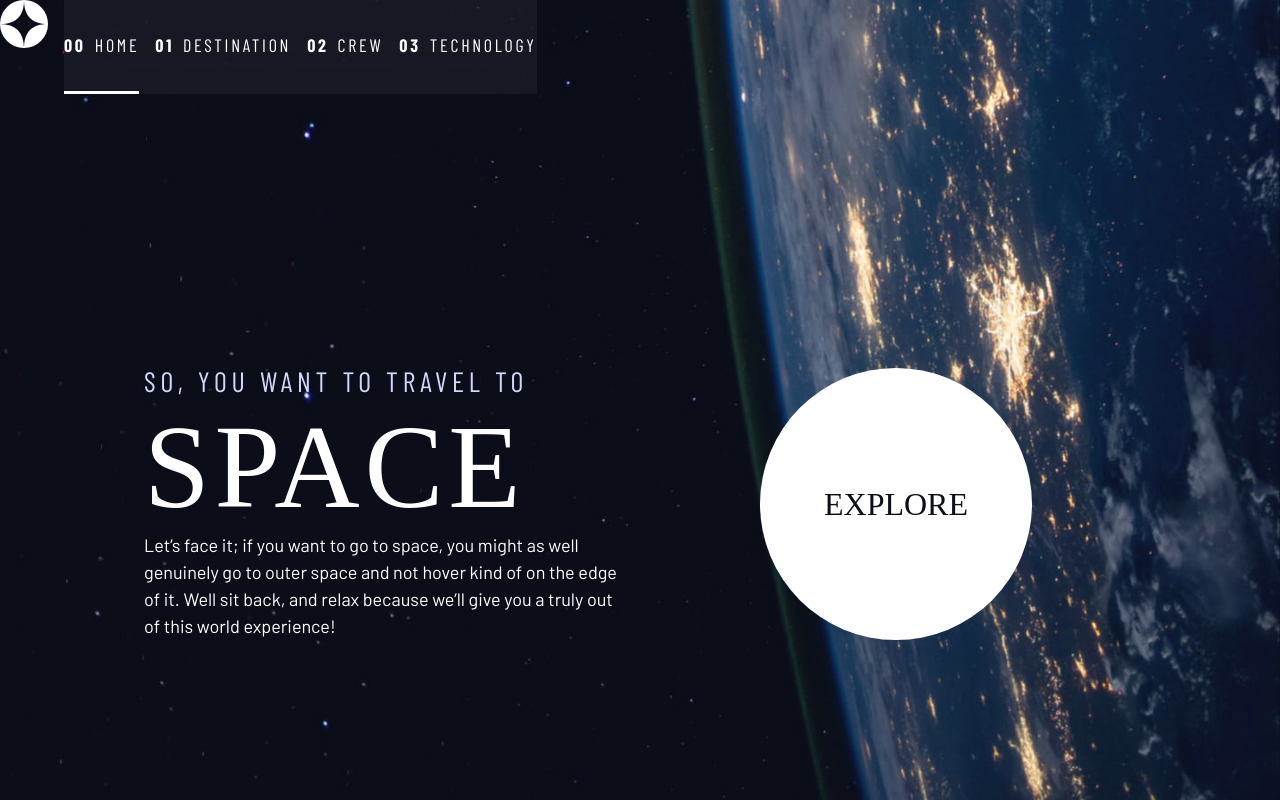
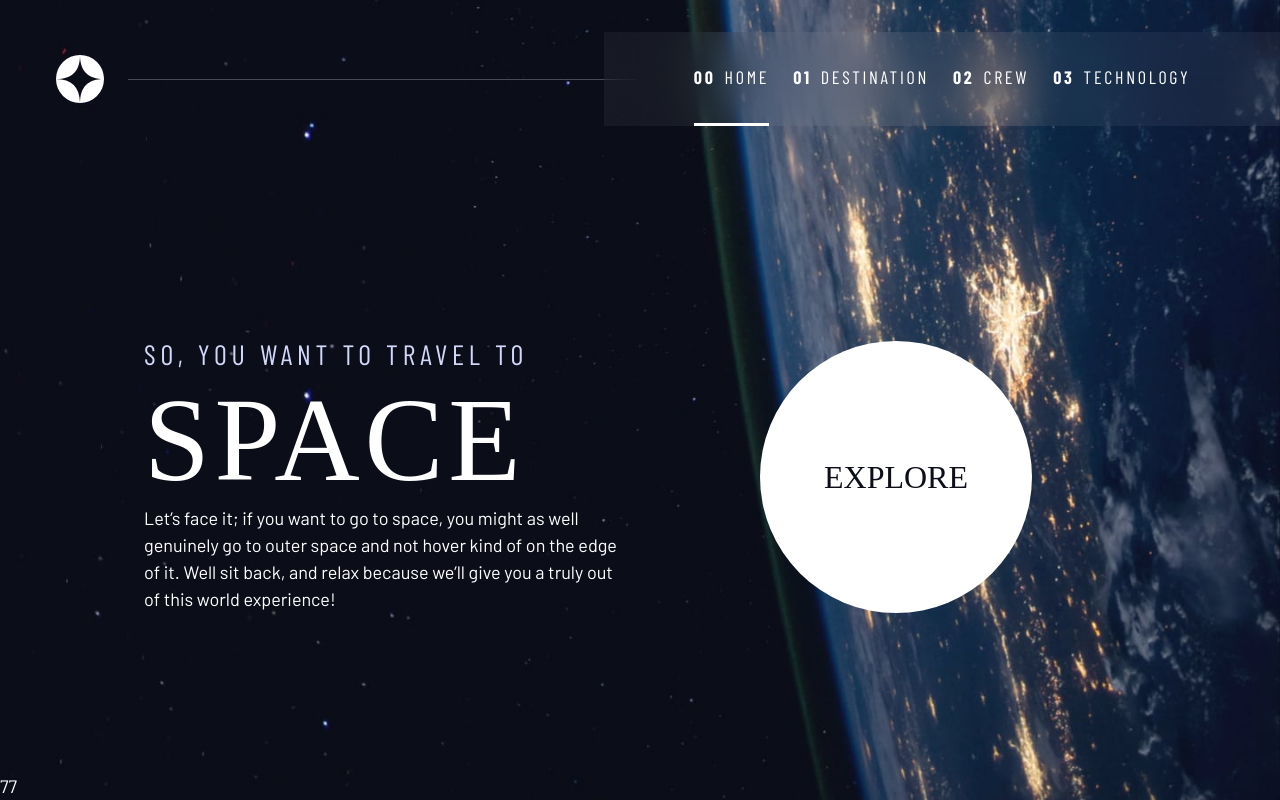
Before and after one commit to abadifaizal/space-travel, a website: page index.html in a window 1280 px wide. Drawn offline with nearby package versions, Linux system fonts and the light colour scheme; a web font is replaced by a local one.

Commit message:
finisihin header, and add some accessibility

```diff
--- a/index.html
+++ b/index.html
@@ -12,23 +12,24 @@
     <link rel="stylesheet" href="top-page-assets/Css/style-comp.css">
 </head>
 <body class="home">
+    <a class="skip-to-content" href="#main">Skip to content</a>
     <header class="primary-header flex">
         <div>
-            <img src="./assets/shared/logo.svg" alt="space tourism logo" alt="logo">
+            <img class="logo" src="./assets/shared/logo.svg" alt="space tourism logo" alt="logo">
         </div>
         <button class="mobile-nav-toggle" aria-controls="primary-navigation"><span class="sr-only" aria-expanded="false">Menu</span></button>
         <!-- navigation -->
         <nav>
-            <ul id="primary-navigation" class="primary-navigation underline-indicators flex">
-                <li class="active"><a class="ff-sans-cond uppercase text-white letter-spacing-2" href="index.html"><span>00</span>Home</a></li>
-                <li><a class="ff-sans-cond uppercase text-white letter-spacing-2" href="destination.html"><span>01</span>Destination</a></li>
-                <li><a class="ff-sans-cond uppercase text-white letter-spacing-2" href="crew.html"><span>02</span>Crew</a></li>
-                <li><a class="ff-sans-cond uppercase text-white letter-spacing-2" href="technology.html"><span>03</span>Technology</a></li>
+            <ul id="primary-navigation" data-visible="false" class="primary-navigation underline-indicators flex">
+                <li class="active"><a class="ff-sans-cond uppercase text-white letter-spacing-2" href="index.html"><span aria-hidden="true">00</span>Home</a></li>
+                <li><a class="ff-sans-cond uppercase text-white letter-spacing-2" href="destination.html"><span aria-hidden="true">01</span>Destination</a></li>
+                <li><a class="ff-sans-cond uppercase text-white letter-spacing-2" href="crew.html"><span aria-hidden="true">02</span>Crew</a></li>
+                <li><a class="ff-sans-cond uppercase text-white letter-spacing-2" href="technology.html"><span aria-hidden="true">03</span>Technology</a></li>
             </ul>
         </nav>
     </header>
 
-    <div class="grid-container grid-container--home">
+    <main id="main" class="grid-container grid-container--home">
         <div>
             <h1 class="text-accent fs-500 ff-sans-cond uppercase letter-spacing-1">So, you want to travel to
             <span class="d-block fs-900 ff-serif text-white">Space</span></h1>
@@ -39,7 +40,7 @@
         <div>
             <a href="#" class="large-button uppercase ff-serif bg-white text-dark">Explore</a>
         </div>
-    </div>
-    <script src="./top-page-assets/index.js"></script>
+    </main>77
+    <script src="./top-page-assets/index.js" defer></script>
 </body>
 </html>
--- a/top-page-assets/Css/style-comp.css
+++ b/top-page-assets/Css/style-comp.css
@@ -8,6 +8,7 @@
     --clr-white: 0 0% 100%;
 
     /* font-sizes */
+    /* typography +1rem mean vw units don't zoom and layout not shifting  */
     --fs-900: clamp(5rem, 8vw + 1rem, 9.735rem);
     --fs-800: 3.5rem;
     --fs-700: 1.5rem;
@@ -132,6 +133,24 @@ select {
     white-space: nowrap; /* added line */
     border: 0;
 }
+.skip-to-content{
+    position: absolute;
+    z-index: 1000;
+    background: hsl(var(--clr-white));
+    color: hsl( var(--clr-dark) );
+    padding: .5em 1em;
+    margin-inline: auto;
+    -webkit-transform: translateY(-100%);
+            transform: translateY(-100%);
+    -webkit-transition: -webkit-transform 500ms ease-in-out;
+    transition: -webkit-transform 500ms ease-in-out;
+    transition: transform 500ms ease-in-out;
+    transition: transform 500ms ease-in-out, -webkit-transform 500ms ease-in-out;
+}
+.skip-to-content:focus{
+    -webkit-transform: translateY(0);
+            transform: translateY(0);
+}
 /* colors */
 .bg-dark { background-color: hsl( var(--clr-dark) );}
 .bg-accent { background-color: hsl( var(--clr-light) );}
@@ -207,12 +226,30 @@ select {
     -webkit-transform: scale(1.5);
             transform: scale(1.5);
 }
+/* Primary Header */
+.logo {
+    /* Clamp value (minVal, midVal, maxVal) */
+    margin: 1.5rem clamp(1.5rem, 5vw, 3.5rem);
+}
+.primary-header {
+    -webkit-box-pack: justify;
+            justify-content: space-between;
+    -webkit-box-align: center;
+            align-items: center;
+}
 .primary-navigation {
+    --gap: clamp(1.5rem, 1.5vw, 3rem);
     --underline-gap: 2rem;
     padding: 0;
     margin: 0;
     background: hsl(var(--clr-dark) / .95);
-    /* backdrop-filter: blur(1.5rem); */
+}
+.primary-navigation a {
+    text-decoration: none;
+}
+.primary-navigation a > span {
+    font-weight: 700;
+    margin-right: 0.5em;
 }
 .mobile-nav-toggle {
     display: none;
@@ -223,13 +260,6 @@ select {
         -webkit-backdrop-filter: blur(1.5rem);
                 backdrop-filter: blur(1.5rem);
     }
-}
-.primary-navigation a {
-    text-decoration: none;
-}
-.primary-navigation a > span {
-    font-weight: 700;
-    margin-right: 0.5em;
 }
 .underline-indicators > * {
     cursor: pointer;
@@ -300,6 +330,9 @@ body{
         --fs-600: 1.5rem;
         --fs-400: 1rem;
     }
+    .primary-navigation {
+        padding-inline: clamp(3rem, 7vw, 7rem);
+    }
     .home {
         background-position: center center;
         background-image: url(../../assets/home/background-home-tablet.jpg);
@@ -335,6 +368,27 @@ body{
         -webkit-box-align: end;
                 align-items: end;
     }
+
+    .primary-header::after {
+        content: "";
+        display: block;
+        position: relative;
+        width: 100%;
+        height: 1px;
+        margin-right: -3rem;
+        background: hsl( var(--clr-white) / .25);
+        -webkit-box-ordinal-group: 2;
+                order: 1;
+    }
+
+    nav {
+        -webkit-box-ordinal-group: 3;
+                order: 2;
+    }
+
+    .primary-navigation {
+        margin-block: 2rem;
+    }
     .home {
         background-image: url(../../assets/home/background-home-desktop.jpg);
     }
@@ -365,6 +419,15 @@ body{
                 flex-direction: column;
         -webkit-transform: translateX(100%);
                 transform: translateX(100%);
+        -webkit-transition: -webkit-transform 500ms ease-in-out;
+        transition: -webkit-transform 500ms ease-in-out;
+        transition: transform 500ms ease-in-out;
+        transition: transform 500ms ease-in-out, -webkit-transform 500ms ease-in-out;
+    }
+
+    .primary-navigation[data-visible="true"] {
+        -webkit-transform: translateX(0);
+                transform: translateX(0);
     }
 
     .mobile-nav-toggle {
@@ -375,13 +438,32 @@ body{
         top: 2rem;
         background: transparent;
         background-image: url(../../assets/shared/icon-hamburger.svg);
+        background-position: center center;
         background-repeat: no-repeat;
         width: 1.5rem;
         aspect-ratio: 1;
         border: 0;
     }
 
+    .mobile-nav-toggle[aria-expanded="true"] {
+        background-image: url(../../assets/shared/icon-close.svg);
+    }
+
+    .mobile-nav-toggle:focus-visible {
+        outline: 5px solid white;
+        outline-offset: 5px;
+    }
+
     .primary-navigation.underline-indicators > .active {
         border: 0;
     }
 }
+@media (min-width: 35em) and (max-width: 44.999em){
+    .primary-navigation {
+        padding-inline: 3rem;
+    }
+
+    .primary-navigation a > span {
+        display: none;
+    }
+}
--- a/top-page-assets/Css/style.css
+++ b/top-page-assets/Css/style.css
@@ -9,6 +9,7 @@
     --clr-white: 0 0% 100%;
 
     /* font-sizes */
+    /* typography +1rem mean vw units don't zoom and layout not shifting  */
     --fs-900: clamp(5rem, 8vw + 1rem, 9.735rem);
     --fs-800: 3.5rem;
     --fs-700: 1.5rem;
@@ -203,6 +204,21 @@ select {
     border: 0;
 }
 
+.skip-to-content{
+    position: absolute;
+    z-index: 1000;
+    background: hsl(var(--clr-white));
+    color: hsl( var(--clr-dark) );
+    padding: .5em 1em;
+    margin-inline: auto;
+    transform: translateY(-100%);
+    transition: transform 500ms ease-in-out;
+}
+
+.skip-to-content:focus{
+    transform: translateY(0);
+}
+
 /* colors */
 
 .bg-dark { background-color: hsl( var(--clr-dark) );}
@@ -289,12 +305,33 @@ select {
     transform: scale(1.5);
 }
 
+/* Primary Header */
+
+.logo {
+    /* Clamp value (minVal, midVal, maxVal) */
+    margin: 1.5rem clamp(1.5rem, 5vw, 3.5rem);
+}
+
+.primary-header {
+    justify-content: space-between;
+    align-items: center;
+}
+
 .primary-navigation {
+    --gap: clamp(1.5rem, 1.5vw, 3rem);
     --underline-gap: 2rem;
     padding: 0;
     margin: 0;
     background: hsl(var(--clr-dark) / .95);
-    /* backdrop-filter: blur(1.5rem); */
+}
+
+.primary-navigation a {
+    text-decoration: none;
+}
+
+.primary-navigation a > span {
+    font-weight: 700;
+    margin-right: 0.5em;
 }
 
 .mobile-nav-toggle {
@@ -318,6 +355,11 @@ select {
         margin: 0;
         flex-direction: column;
         transform: translateX(100%);
+        transition: transform 500ms ease-in-out;
+    }
+
+    .primary-navigation[data-visible="true"] {
+        transform: translateX(0);
     }
 
     .mobile-nav-toggle {
@@ -328,10 +370,20 @@ select {
         top: 2rem;
         background: transparent;
         background-image: url(../../assets/shared/icon-hamburger.svg);
+        background-position: center center;
         background-repeat: no-repeat;
         width: 1.5rem;
         aspect-ratio: 1;
         border: 0;
+    }
+
+    .mobile-nav-toggle[aria-expanded="true"] {
+        background-image: url(../../assets/shared/icon-close.svg);
+    }
+
+    .mobile-nav-toggle:focus-visible {
+        outline: 5px solid white;
+        outline-offset: 5px;
     }
 
     .primary-navigation.underline-indicators > .active {
@@ -339,13 +391,42 @@ select {
     }
 }
 
-.primary-navigation a {
-    text-decoration: none;
+@media (min-width: 35em) {
+    .primary-navigation {
+        padding-inline: clamp(3rem, 7vw, 7rem);
+    }
 }
 
-.primary-navigation a > span {
-    font-weight: 700;
-    margin-right: 0.5em;
+@media (min-width: 35em) and (max-width: 44.999em) {
+    .primary-navigation {
+        padding-inline: 3rem;
+    }
+
+    .primary-navigation a > span {
+        display: none;
+    }
+}
+
+@media (min-width: 45em) {
+
+    .primary-header::after {
+        content: "";
+        display: block;
+        position: relative;
+        width: 100%;
+        height: 1px;
+        margin-right: -3rem;
+        background: hsl( var(--clr-white) / .25);
+        order: 1;
+    }
+
+    nav {
+        order: 2;
+    }
+
+    .primary-navigation {
+        margin-block: 2rem;
+    }
 }
 
 .underline-indicators > * {
--- a/top-page-assets/index.js
+++ b/top-page-assets/index.js
@@ -1 +1,17 @@
-// Javascript
+const nav = document.querySelector(".primary-navigation");
+const navToggle = document.querySelector(".mobile-nav-toggle");
+
+// when someone clicks the hamburger button
+navToggle.addEventListener("click", () => {
+    const visiblity = nav.getAttribute("data-visible");
+    if(visiblity === "false") {
+        // if the nav is closed, open it
+        nav.setAttribute("data-visible", true);
+        navToggle.setAttribute("aria-expanded", true);
+    } else {
+        // if the nav is open, close it
+        nav.setAttribute("data-visible", false);
+        navToggle.setAttribute("aria-expanded", false);
+    }
+    console.log(visiblity);
+});
```
